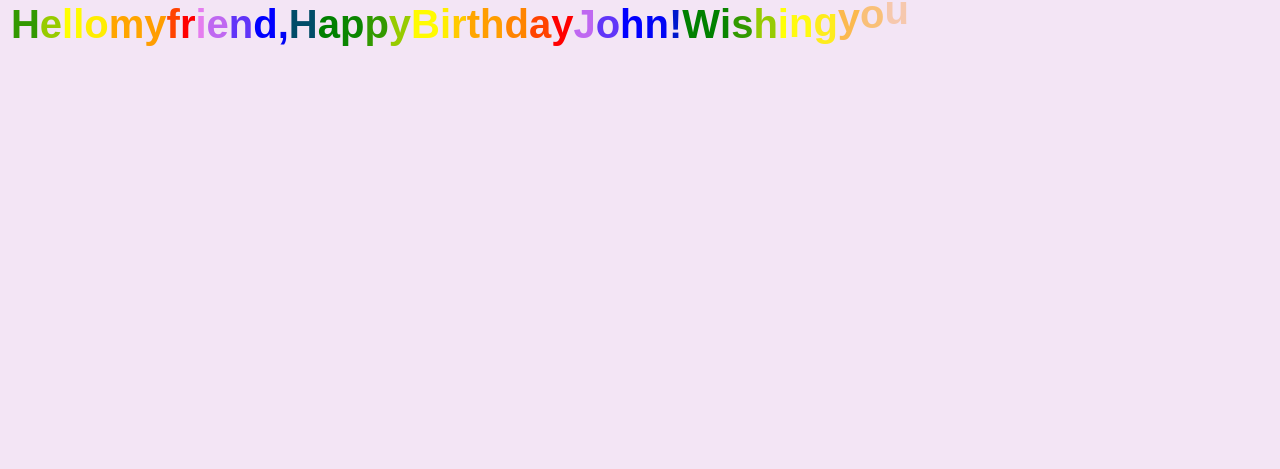
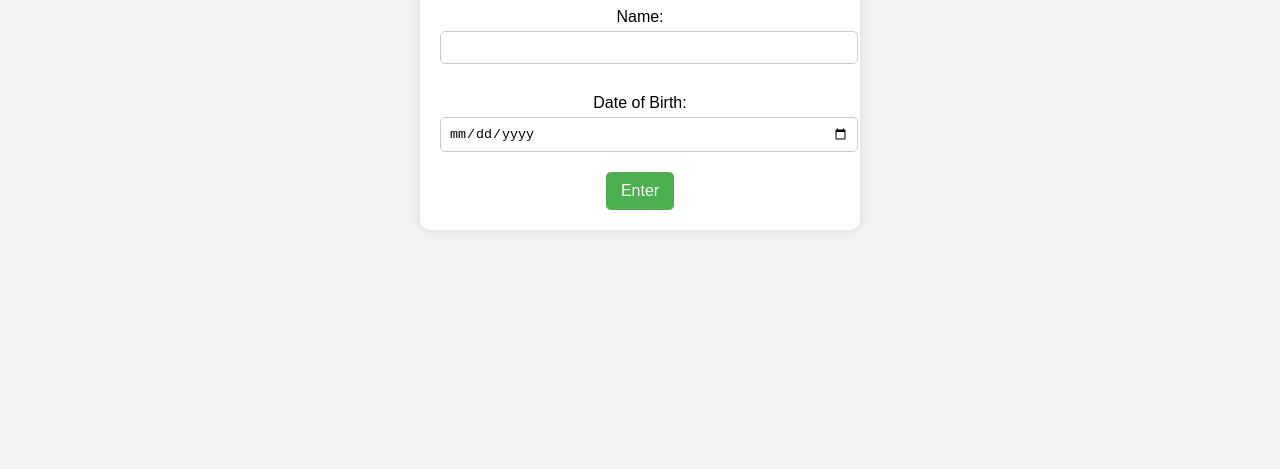
Before and after one commit to MoazREHamni/Birthday, a plain HTML site: page index.html in a window 1280 px wide. Shown: the part 331-800 px from the top of the page. Drawn offline with Linux system fonts and the light colour scheme; animation ran at ten frames a second.

Commit message:
Update index.html

```diff
--- a/index.html
+++ b/index.html
@@ -14,15 +14,44 @@
             height: 100vh;
             margin: 0;
             overflow: hidden; /* Hide scrollbars during confetti */
-            animation: backgroundColorChange 10s infinite;
         }
 
-        @keyframes backgroundColorChange {
-            0% { background-color: #ffebee; }
-            25% { background-color: #fce4ec; }
-            50% { background-color: #f3e5f5; }
-            75% { background-color: #ede7f6; }
-            100% { background-color: #e3f2fd; }
+        .form-container {
+            background-color: white;
+            padding: 20px;
+            border-radius: 10px;
+            box-shadow: 0 0 10px rgba(0, 0, 0, 0.1);
+            text-align: center;
+            width: 90%;
+            max-width: 400px;
+        }
+
+        label {
+            display: block;
+            margin-top: 10px;
+        }
+
+        input {
+            width: 100%;
+            padding: 8px;
+            margin-top: 5px;
+            margin-bottom: 20px;
+            border-radius: 5px;
+            border: 1px solid #ccc;
+        }
+
+        button {
+            background-color: #4CAF50;
+            color: white;
+            padding: 10px 15px;
+            border: none;
+            border-radius: 5px;
+            cursor: pointer;
+            font-size: 16px;
+        }
+
+        button:hover {
+            background-color: #45a049;
         }
 
         #birthdayMessage {
@@ -45,11 +74,10 @@
 
         @keyframes colorChange {
             0% { color: red; }
-            20% { color: orange; }
-            40% { color: yellow; }
-            60% { color: green; }
-            80% { color: blue; }
-            100% { color: violet; }
+            25% { color: orange; }
+            50% { color: green; }
+            75% { color: blue; }
+            100% { color: purple; }
         }
 
         @keyframes reveal {
@@ -59,7 +87,7 @@
 
         .animated-letter {
             display: inline-block;
-            animation: colorChange 2s infinite, reveal 1s ease forwards;
+            animation: colorChange 1s infinite, reveal 1s ease forwards;
             opacity: 0;
         }
 
@@ -75,33 +103,45 @@
     </style>
 </head>
 <body>
+    <div class="form-container" id="form-container">
+        <h1>Birthday Form</h1>
+        <form id="birthdayForm">
+            <label for="name">Name:</label>
+            <input type="text" id="name" name="name" required>
+
+            <label for="dob">Date of Birth:</label>
+            <input type="date" id="dob" name="dob" required>
+
+            <button type="submit">Enter</button>
+        </form>
+    </div>
+
     <div id="birthdayMessage" class="hidden"></div>
     <div id="details" class="hidden"></div>
     <canvas id="confettiCanvas"></canvas>
 
     <script>
-        window.onload = function() {
-            // Example user inputs (replace with actual input retrieval logic)
-            const name = "John";
-            const dob = new Date("2024-08-31"); // Example date
+        document.getElementById('birthdayForm').addEventListener('submit', function(e) {
+            e.preventDefault();  // Prevent the form from submitting
+
+            const name = document.getElementById('name').value;
+            const dob = new Date(document.getElementById('dob').value);
             const monthNames = ["January", "February", "March", "April", "May", "June", "July", "August", "September", "October", "November", "December"];
             const month = monthNames[dob.getMonth()];
             const day = dob.getDate();
 
+            // Hide the form
+            document.getElementById('form-container').classList.add('hidden');
+
             // Create the message with animation
-            const message = `Hello my friend, Happy Birthday ${name}!`;
-            const details = `Wishing you all the best in ${month} ${day}!`;
-
-            const wishes = `May this special day bring you endless joy and tons of precious memories!`;
-
-            const fullMessage = `${message}\n${details}\n${wishes}`;
+            const message = `Happy Birthday, ${name}!`;
             const messageContainer = document.getElementById('birthdayMessage');
 
-            fullMessage.split('').forEach((char, index) => {
+            message.split('').forEach((char, index) => {
                 const span = document.createElement('span');
                 span.textContent = char;
                 span.classList.add('animated-letter');
-                span.style.animationDelay = `${index * 0.1}s`;  // Reveal with delay
+                span.style.animationDelay = `${index * 0.1}s`;  // Faster reveal
                 messageContainer.appendChild(span);
             });
 
@@ -109,9 +149,15 @@
             messageContainer.classList.remove('hidden');
             messageContainer.style.opacity = 1;
 
+            // Show the details
+            const details = `Name: ${name}<br>Date of Birth: ${month} ${day}`;
+            const detailsContainer = document.getElementById('details');
+            detailsContainer.innerHTML = details;
+            detailsContainer.classList.remove('hidden');
+
             // Trigger the confetti
             startConfetti();
-        };
+        });
 
         function startConfetti() {
             const canvas = document.getElementById('confettiCanvas');
```
